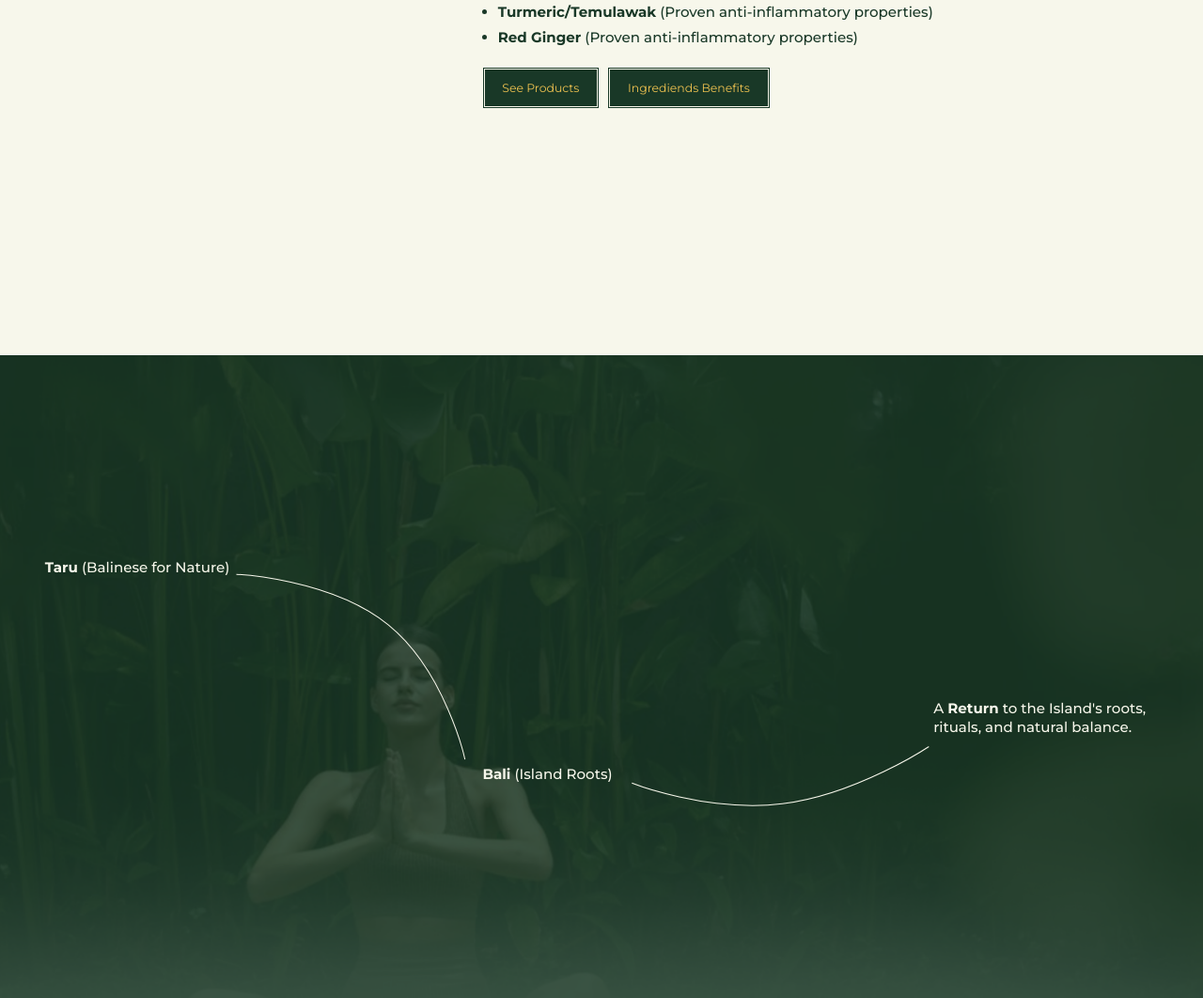
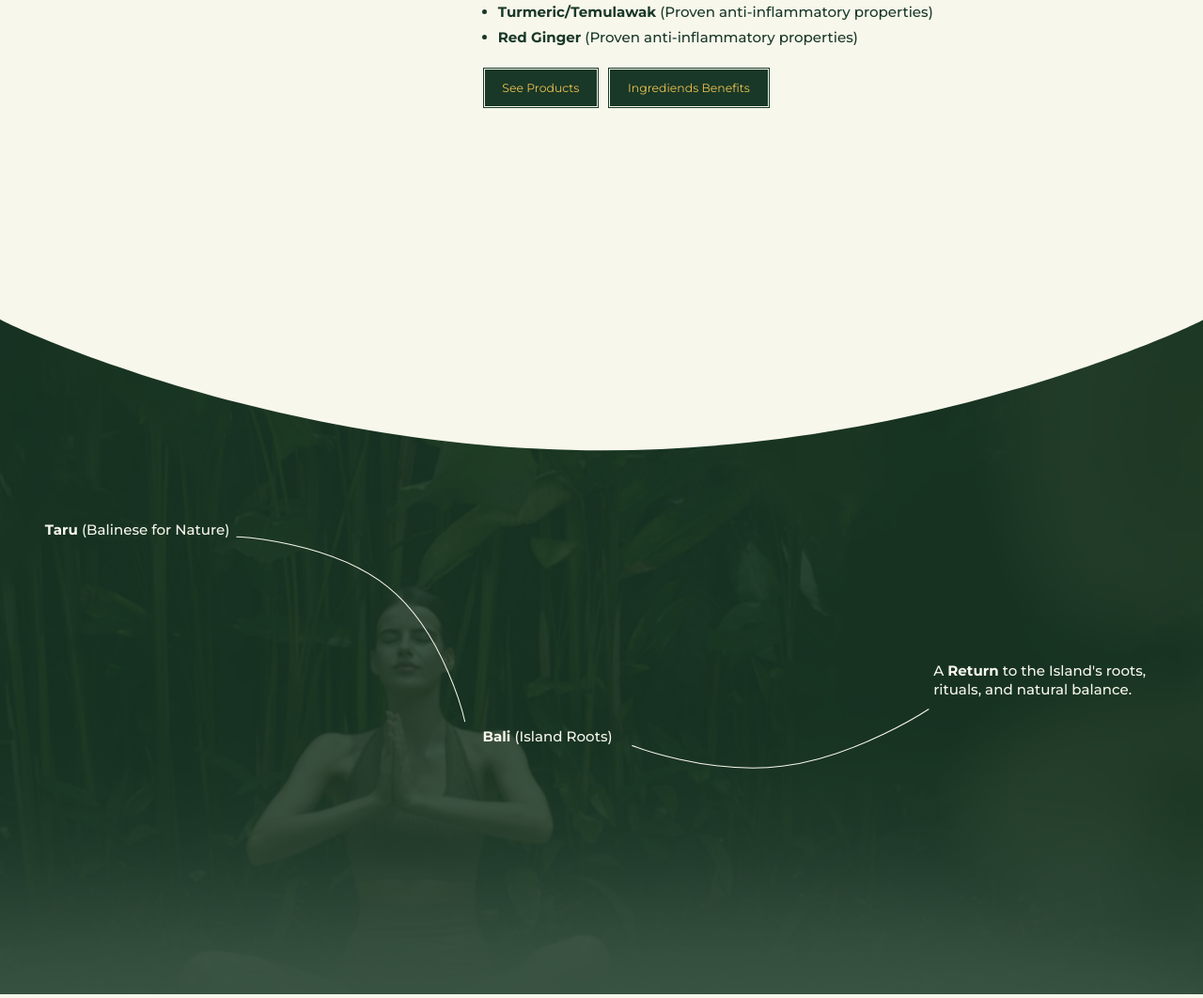
Before and after one commit to nihirchandila/scroll-project, a website built with Vite: page index.html in a window 1280 px wide. Shown: the part 1746-2808 px from the top of the page at 94% size. Built offline with nearby package versions, Linux system fonts and the light colour scheme.

Commit message:
fixed curved animation and overlay section section sync issue with bottle animation

```diff
--- a/index.html
+++ b/index.html
@@ -10,6 +10,14 @@
 </head>
 
 <body class="color-primary leading-0">
+  <!-- <div class="custom-shape-divider-top-1762952900">
+    <svg data-name="Layer 1" xmlns="http://www.w3.org/2000/svg" viewBox="0 0 1200 120" preserveAspectRatio="none">
+        <path d="M0,0V7.23C0,65.52,268.63,112.77,600,112.77S1200,65.52,1200,7.23V0Z" class="shape-fill"></path>
+    </svg>
+</div> -->
+
+
+
 
   <!-- Hero section -->
   <div class="hero-section text-center content-center h-screen w-full relative px-4 md:px-5">
@@ -93,12 +101,18 @@
     </div>
   </div>
 
-  <div class="spacer h-[100px] block md:h-[120px]"></div>
+  <div class="spacer h-[150px] block md:h-[200px]"></div>
 
   <!-- Overlay section -->
   <div class="overlay-section relative">
     <div class="relative">
-      <div class="masked-ellipse relative md:h-[120px] md:translate-y-[60px] h-[70px] translate-y-[35px] z-5 bg-light clip-depth"></div>
+      <!-- curved element  -->
+      <div class="custom-shape-divider-top absolute top-[-8px] left-0 w-full overflow-hidden z-5">
+        <svg class="custom-shape-divider-svg lg:h-[160px] md:h-[140px] h-[80px] relative block w-[calc(100%+1.3px)]" data-name="Layer 1" xmlns="http://www.w3.org/2000/svg" viewBox="0 0 1200 120" preserveAspectRatio="none">
+            <path d="M0,0V7.23C0,8.52,268.63,112.77,600,112.77S1200,8.52,1200,7.23V0Z" class="shape-fill fill-light"></path>
+        </svg>
+      </div>
+      <!-- curved element end  -->
       <div class="h-[90vh] overflow-hidden relative">
         <div class="background-image">
           <!-- backgroud image for tablet and large devices -->
@@ -141,7 +155,6 @@
       </div>
     </div>
 
-
     <!-- main JS file -->
     <script type="module" src="./src/main.js"></script>
 
--- a/src/custom.css
+++ b/src/custom.css
@@ -21,3 +21,13 @@
 .bottle img.animation-complete:hover {
   transform: scale(1.5) translateY(95px) translateX(-11%);
 }
+@media (max-width: 600px) {
+  .bottle img.animation-complete:hover {
+    transform: scale(1.5) translateY(95px) translateX(-18%);
+  }
+}
+@media (min-width: 1800px) {
+  .bottle img.animation-complete:hover {
+    transform: scale(1.5) translateY(95px) translateX(-8%);
+  }
+}
--- a/src/main.js
+++ b/src/main.js
@@ -12,7 +12,7 @@ gsap.to(
   {
     rotate: 345, // rotate bottle on scroll
     ease: "none",
-    duration: 0.2,
+    // duration: 0.2,
     scrollTrigger: {
       onUpdate: (self) => {
       const progress = self.progress || 0;
@@ -29,11 +29,11 @@ gsap.to(
       endTrigger: ".overlay-section",
       end: () => {
         if (window.innerWidth >= 1024) {
-          return "top 25%";
+          return "top 39%";
         } else if (window.innerWidth >= 768) {
-          return "top 35%";
+          return "top 45%";
         } else { // small
-          return "top 38%";
+          return "top 45%";
         }
       },
       scrub: true,
@@ -46,15 +46,22 @@ gsap.to(
 
 
 // overlay section appear animation
-gsap.to(".masked-ellipse", {
+let curve = { y: 112 };
+
+gsap.to(curve, {
+  y: 0,
+  ease: "none",
   scrollTrigger: {
-    trigger: ".masked-ellipse",
+    trigger: ".custom-shape-divider-top",
     start: "top 70%",
-    toggleActions: "play none none none",
+    end: "+=250",
+    scrub: true,
+    ease: "none",
   },
-  clipPath: "ellipse(100% 0% at 50% 0%)",
-  duration: 1.2,
-  ease: "power2.inOut"
+  onUpdate: () => {
+    const newD = `M0,0V7.23C0,8.52,268.63,${curve.y},600,${curve.y}S1200,8.52,1200,7.23V0Z`;
+    document.querySelector(".shape-fill").setAttribute("d", newD);
+  }
 });
 
 
```
